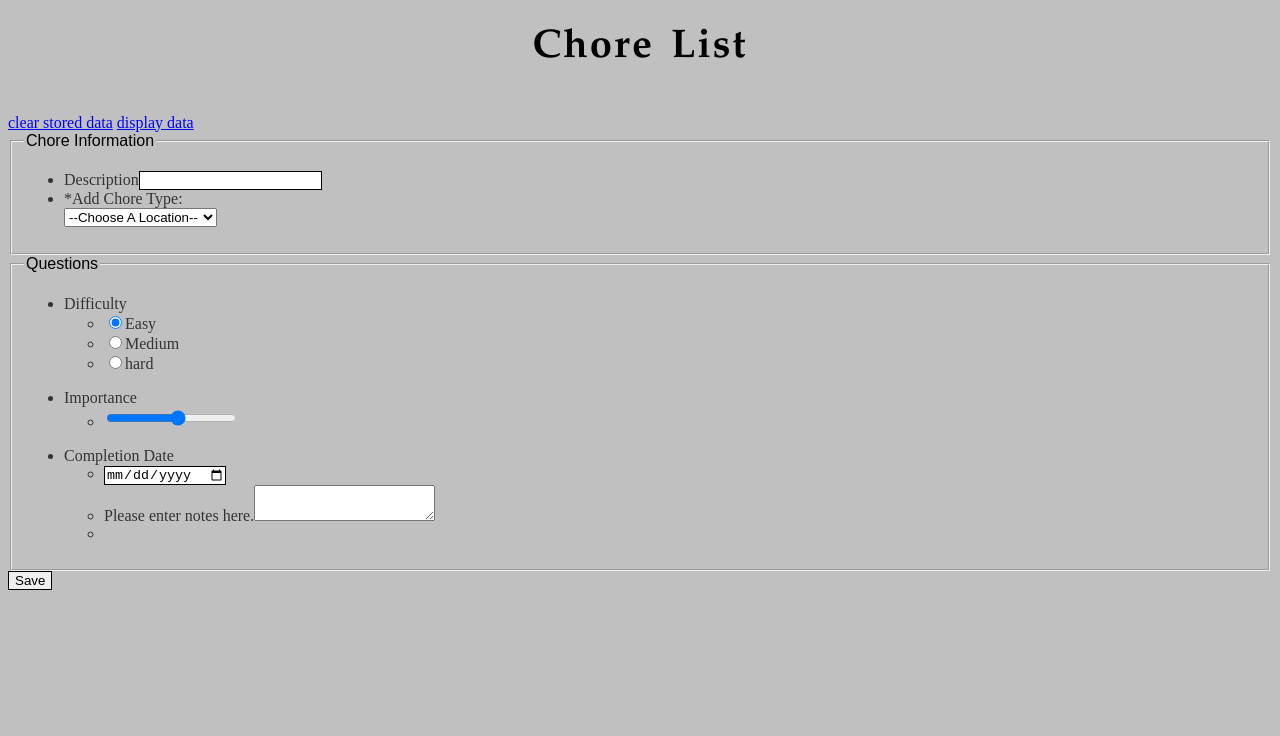
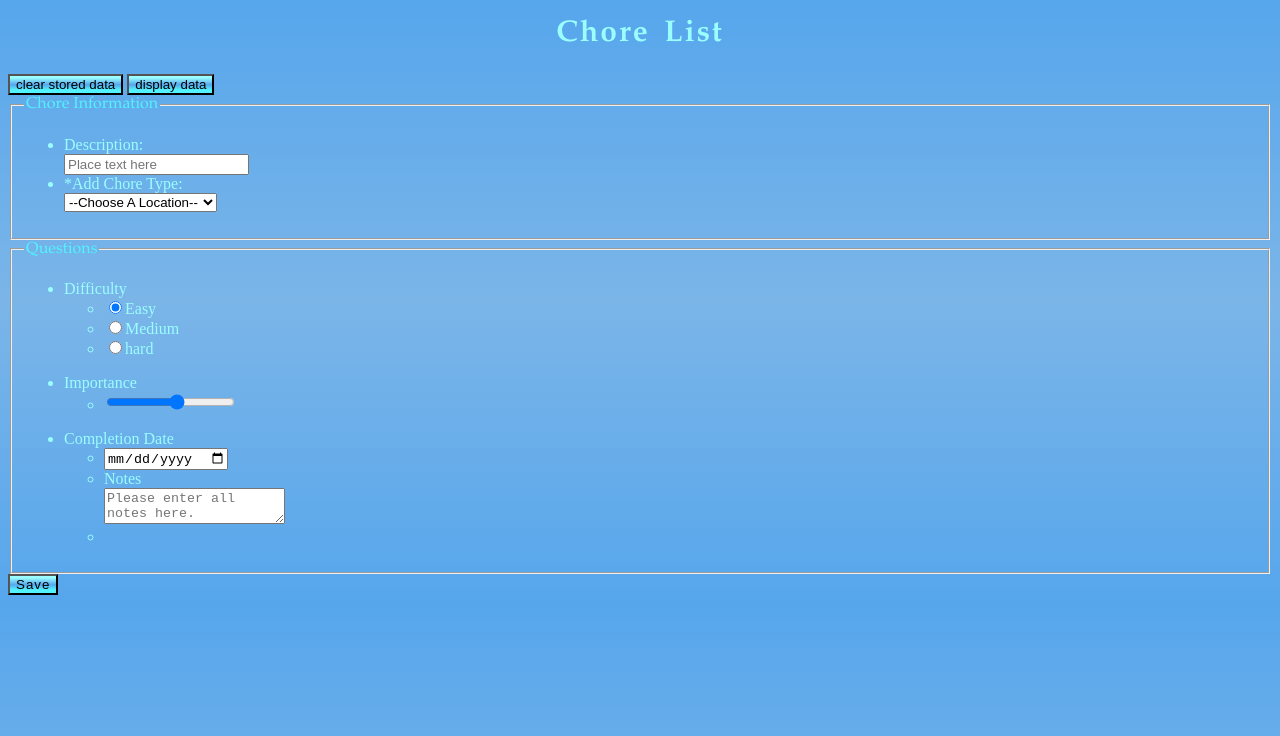
Before and after one commit to r69592/Black_James_project2, a plain HTML site: page additem.html in a window 1280 px wide. Drawn offline with Linux system fonts and the light colour scheme.

Commit message:
Just finishing the coding for this weeks project
Added comments in my HTML

```diff
--- a/additem.html
+++ b/additem.html
@@ -1,5 +1,4 @@
 <!DOCTYPE html>
-
 <!--
 VFW Project: Chore List
        Name: James Black
@@ -7,26 +6,30 @@ VFW Project: Chore List
 -->
 <html>
 <head>
+    <!-- character set meta -->
     <meta charset="utf-8" />
     <meta name="description" content="First to do app." />
     <meta name="keywords" content="to do, web app, mobile development" />
     <meta name="robots" content="index, follow" />
     <meta name="viewport" content="user-scalable=no, width=device-width" />
+    <!--Document Title -->
     <title>Daily Chores</title>
+    <!-- Link CSS -->
     <Link rel="stylesheet" type="text/css" href="css/style.css" />
-
 </head>
 <body>
     <h1>Chore List </h1>
-    <a href="#" id="clearStorage" />clear stored data</a>
-    <a href="#" id="displayData" />display data</a>
-    <a href="addItem.html" id="addNewChore" style="display: none;"/>Add New Chore</a>
+    <!-- This is my link section! -->
+        <input type="button" id="clearStorage" value="clear stored data" onClick="window.location.href='#'">
+        <input type="button" id="displayData"  value="display data"      onClick="window.location.href='#'">
+        <input type="button" id="addNewChore"  value="Add New Chore"     style="display: none;" onClick="window.location.href='addItem.html'">
+    <!-- This starts my form with all buttons,radios,selectBox,etc. -->
     <form action="#" method="post" id="choreForm">
-    <fieldset>
+        <fieldset id="fSet">
             <legend>Chore Information</legend>
             <ul id="errors"></ul>
             <ul id="choreList">
-            <li><label for="chore">Description</label><input type="text" id="chore" /></li>
+                <li><label for="chore">Description: </label><br /><input type="text" id="chore" placeholder="Place text here" /></li>
                 <li id="select"><label for="group">*Add Chore Type:</label><br /></li>
             </ul>
         </fieldset>
@@ -44,7 +47,7 @@ VFW Project: Chore List
             <ul>
                 <li>Importance
                     <ul>
-                    <li><input type="range" id="range" min="1" max="10" /></li>
+                        <li><input type="range" id="importance" min="1" max="10" value="" /></li>
                     </ul>
                 </li>
             </ul>
@@ -55,7 +58,7 @@ VFW Project: Chore List
                 </ul>
             </li>
                 <ul>
-                <li><label for="notes">Please enter notes here.</label><textarea id="notes"></textarea></li>
+                    <li><label for="notes">Notes<br /></label><textarea id="notes" value="" placeholder="Please enter all notes here."></textarea></li>
                     <li><input type="hidden" value="true" /></li>
                 </ul>
             </ul>
--- a/css/style.css
+++ b/css/style.css
@@ -4,43 +4,147 @@ James Black
 VFW : 1305
 */
 body {
-    background-color: silver;
 
+    background-image: linear-gradient(bottom, #56A6EC 0%, #7BB5E8 50%, #56A6EC 100%);
+    background-image: -o-linear-gradient(bottom, #56A6EC 0%, #7BB5E8 50%, #56A6EC 100%);
+    background-image: -moz-linear-gradient(bottom, #56A6EC 0%, #7BB5E8 50%, #56A6EC 100%);
+    background-image: -webkit-linear-gradient(bottom, #56A6EC 0%, #7BB5E8 50%, #56A6EC 100%);
+    background-image: -ms-linear-gradient(bottom, #56A6EC 0%, #7BB5E8 50%, #56A6EC 100%);
+
+    background-image: -webkit-gradient(
+        linear,
+        left bottom,
+        left top,
+        color-stop(0, #56A6EC),
+        color-stop(0.5, #7BB5E8),
+        color-stop(1, #56A6EC)
+);}
+/* This is for my index page. */
+p {
+    font-family: serif;
+    font-size: large;
+    color: #9afeff;
 }
 h1 {
-    background-repeat: true;
+    margin: none;
     font-family: Garamond, sans-serif,serif;
     text-decoration: none;
     text-align: center;
     text-shadow: grey;
-    font-size: 40px;
-    color: black;
-    padding:  20px;
-    height: 20px;
+    font-size: 30px;
+    color: #9afeff;
+    padding:  13px;
+    height: 8px;
     background-color: none;
     text-transform: none;
     word-spacing: 5px;
     letter-spacing: 2px;
     line-height: 2px;
 
+/* This is for all other pages. */
 }
-a {
-    color: blue;
-}
-input {
-    border: 1px solid black
-
-}
-ul {
-    color: #333;
-}
-p {
-    font-family: serif;
-    font-size: large;
+li {
+    color: #9afeff;
 }
 legend {
-    font-family: sans-serif;
+    font-family: Garamond, sans-serif, times;
+    color: #52f3ff;
 }
+}
+fieldset {
+    border: 2px dashed white;
+}
+
+#saveButton {
+    text-decoration: none;
+    letter-spacing: 1px;
+    margin: auto;
+    color: black;
+    background-image: linear-gradient(bottom, #52F3FF 18%, #56A6EC 49%, #9AFDFF 90%);
+    background-image: -o-linear-gradient(bottom, #52F3FF 18%, #56A6EC 49%, #9AFDFF 90%);
+    background-image: -moz-linear-gradient(bottom, #52F3FF 18%, #56A6EC 49%, #9AFDFF 90%);
+    background-image: -webkit-linear-gradient(bottom, #52F3FF 18%, #56A6EC 49%, #9AFDFF 90%);
+    background-image: -ms-linear-gradient(bottom, #52F3FF 18%, #56A6EC 49%, #9AFDFF 90%);
+
+    background-image: -webkit-gradient(
+        linear,
+        left bottom,
+        left top,
+        color-stop(0.18, #52F3FF),
+        color-stop(0.49, #56A6EC),
+        color-stop(0.9, #9AFDFF)
+    );
+}
+#addItem {
+    position: middle;
+    margin-left: auto;
+    margin-right: auto;
+    color: black;
+    background-image: linear-gradient(bottom, #52F3FF 18%, #56A6EC 49%, #9AFDFF 90%);
+    background-image: -o-linear-gradient(bottom, #52F3FF 18%, #56A6EC 49%, #9AFDFF 90%);
+    background-image: -moz-linear-gradient(bottom, #52F3FF 18%, #56A6EC 49%, #9AFDFF 90%);
+    background-image: -webkit-linear-gradient(bottom, #52F3FF 18%, #56A6EC 49%, #9AFDFF 90%);
+    background-image: -ms-linear-gradient(bottom, #52F3FF 18%, #56A6EC 49%, #9AFDFF 90%);
+
+    background-image: -webkit-gradient(
+        linear,
+        left bottom,
+        left top,
+        color-stop(0.18, #52F3FF),
+        color-stop(0.49, #56A6EC),
+        color-stop(0.9, #9AFDFF)
+    );
+}
+#clearStorage {
+    color: black;
+    background-image: linear-gradient(bottom, #52F3FF 18%, #56A6EC 49%, #9AFDFF 90%);
+    background-image: -o-linear-gradient(bottom, #52F3FF 18%, #56A6EC 49%, #9AFDFF 90%);
+    background-image: -moz-linear-gradient(bottom, #52F3FF 18%, #56A6EC 49%, #9AFDFF 90%);
+    background-image: -webkit-linear-gradient(bottom, #52F3FF 18%, #56A6EC 49%, #9AFDFF 90%);
+    background-image: -ms-linear-gradient(bottom, #52F3FF 18%, #56A6EC 49%, #9AFDFF 90%);
+
+    background-image: -webkit-gradient(
+        linear,
+        left bottom,
+        left top,
+        color-stop(0.18, #52F3FF),
+        color-stop(0.49, #56A6EC),
+        color-stop(0.9, #9AFDFF)
+    );
+}
+#displayData{
+    color: black;
+    background-image: linear-gradient(bottom, #52F3FF 18%, #56A6EC 49%, #9AFDFF 90%);
+    background-image: -o-linear-gradient(bottom, #52F3FF 18%, #56A6EC 49%, #9AFDFF 90%);
+    background-image: -moz-linear-gradient(bottom, #52F3FF 18%, #56A6EC 49%, #9AFDFF 90%);
+    background-image: -webkit-linear-gradient(bottom, #52F3FF 18%, #56A6EC 49%, #9AFDFF 90%);
+    background-image: -ms-linear-gradient(bottom, #52F3FF 18%, #56A6EC 49%, #9AFDFF 90%);
+
+    background-image: -webkit-gradient(
+        linear,
+        left bottom,
+        left top,
+        color-stop(0.18, #52F3FF),
+        color-stop(0.49, #56A6EC),
+        color-stop(0.9, #9AFDFF)
+    );
+}
+#addNewChore {
+    color: black;
+    background-image: linear-gradient(bottom, #52F3FF 18%, #56A6EC 49%, #9AFDFF 90%);
+    background-image: -o-linear-gradient(bottom, #52F3FF 18%, #56A6EC 49%, #9AFDFF 90%);
+    background-image: -moz-linear-gradient(bottom, #52F3FF 18%, #56A6EC 49%, #9AFDFF 90%);
+    background-image: -webkit-linear-gradient(bottom, #52F3FF 18%, #56A6EC 49%, #9AFDFF 90%);
+    background-image: -ms-linear-gradient(bottom, #52F3FF 18%, #56A6EC 49%, #9AFDFF 90%);
+
+    background-image: -webkit-gradient(
+        linear,
+        left bottom,
+        left top,
+        color-stop(0.18, #52F3FF),
+        color-stop(0.49, #56A6EC),
+        color-stop(0.9, #9AFDFF)
+    );
 
 .addNew
 .even{background: #fff; }
--- a/js/main.js
+++ b/js/main.js
@@ -18,7 +18,7 @@ window.addEventListener("DOMContentLoaded", function(){
         var formTag = ge("form"),
             selectLi = ge("select"),
             makeSelect = document.createElement("select");
-            makeSelect.setAttribute("id", "groups");
+            makeSelect.setAttribute("id", "area");
         for(var i=0, j=myTypeArray.length; i<j; i++){
             var makeOption = document.createElement("option");
             var optText = myTypeArray[i];
@@ -89,15 +89,15 @@ window.addEventListener("DOMContentLoaded", function(){
 // Save data
 
         function saveData() {
-        var id             = Math.floor(Math.random()*1000001);
+        var id              = Math.floor(Math.random()*1000001);
         getSelectedRadio();
-        var item           = {}
-            item.chore     = ["Chore", ge("chore").value];
-            item.groups    = ["Groups", ge("groups").value];
-            item.difficulty= ["difficulty", difficultyValue];
-            item.range     = ["Range", ge("range").value];
-            item.choreDate = ["Chore Date", ge("choreDate").value];
-            item.notes     = ["Notes", ge("notes").value];
+        var item            = {}
+            item.chore      = ["Chore", ge("chore").value];
+            item.area       = ["Chore Location", ge("area").value];
+            item.difficulty = ["difficulty", difficultyValue];
+            item.importance = ["importance", ge("importance").value];
+            item.choreDate  = ["Chore Date", ge("choreDate").value];
+            item.notes      = ["Notes", ge("notes").value];
             localStorage.setItem(id, JSON.stringify(item));
             alert("Chore Saved!");
     }
@@ -120,10 +120,10 @@ window.addEventListener("DOMContentLoaded", function(){
 
 
 // My array for dropdown menu.
-        var myTypeArray = ["--Choose A Location--", "laundry", "kitchen", "bathroom", "living room", "beddroom", "yard"],
+    var myTypeArray = ["--Choose A Location--", "laundry", "kitchen", "bathroom", "living room", "beddroom", "yard"],
         difficultyValue
         ;
-        makeField();
+    makeField();
 
 // Set link & Submit.
     var showStorage = ge("displayData");
```
Also changed, not shown: index.html (+6 -3 lines). Lines whose indentation alone changed are shown as unchanged.
